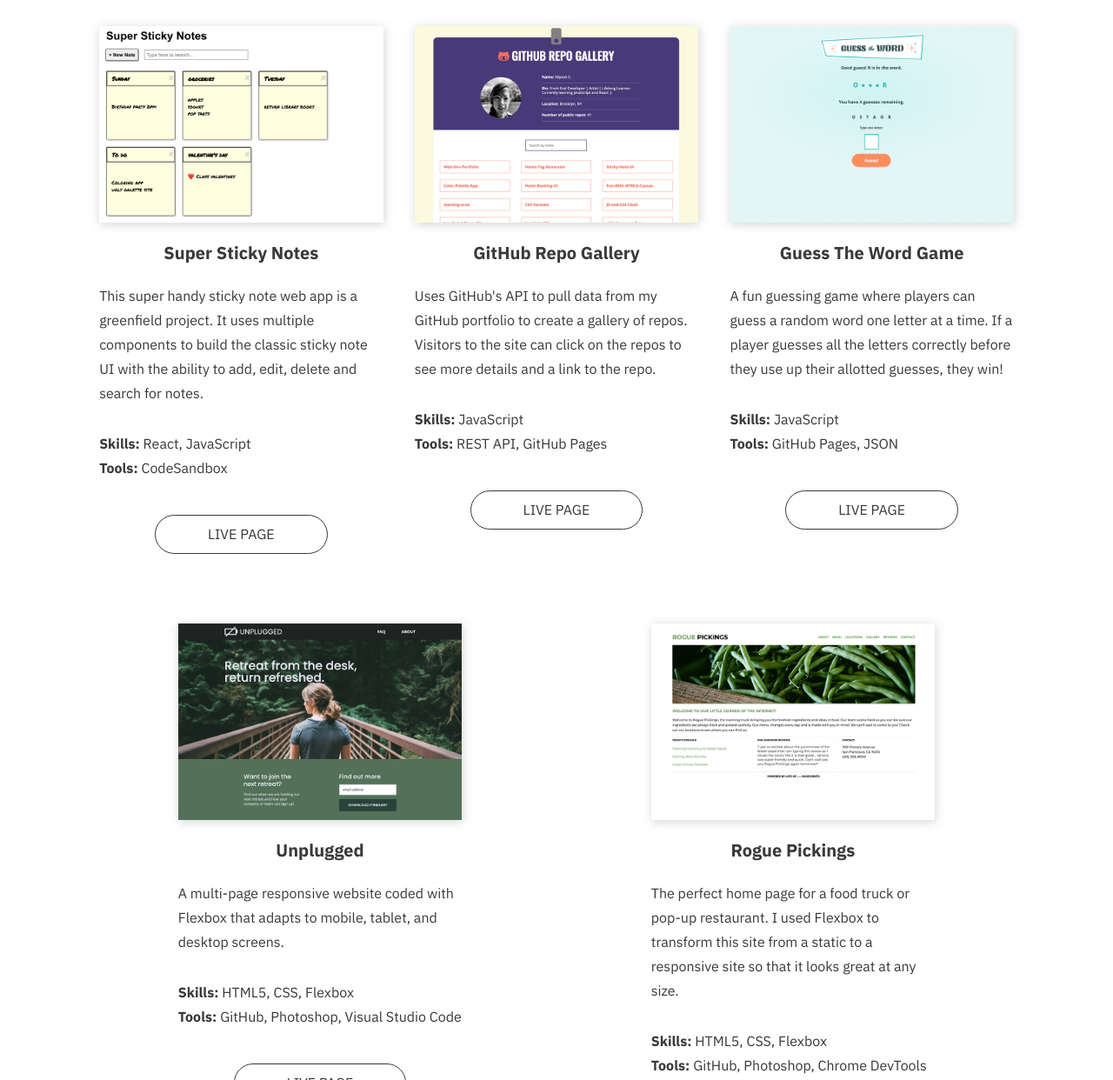
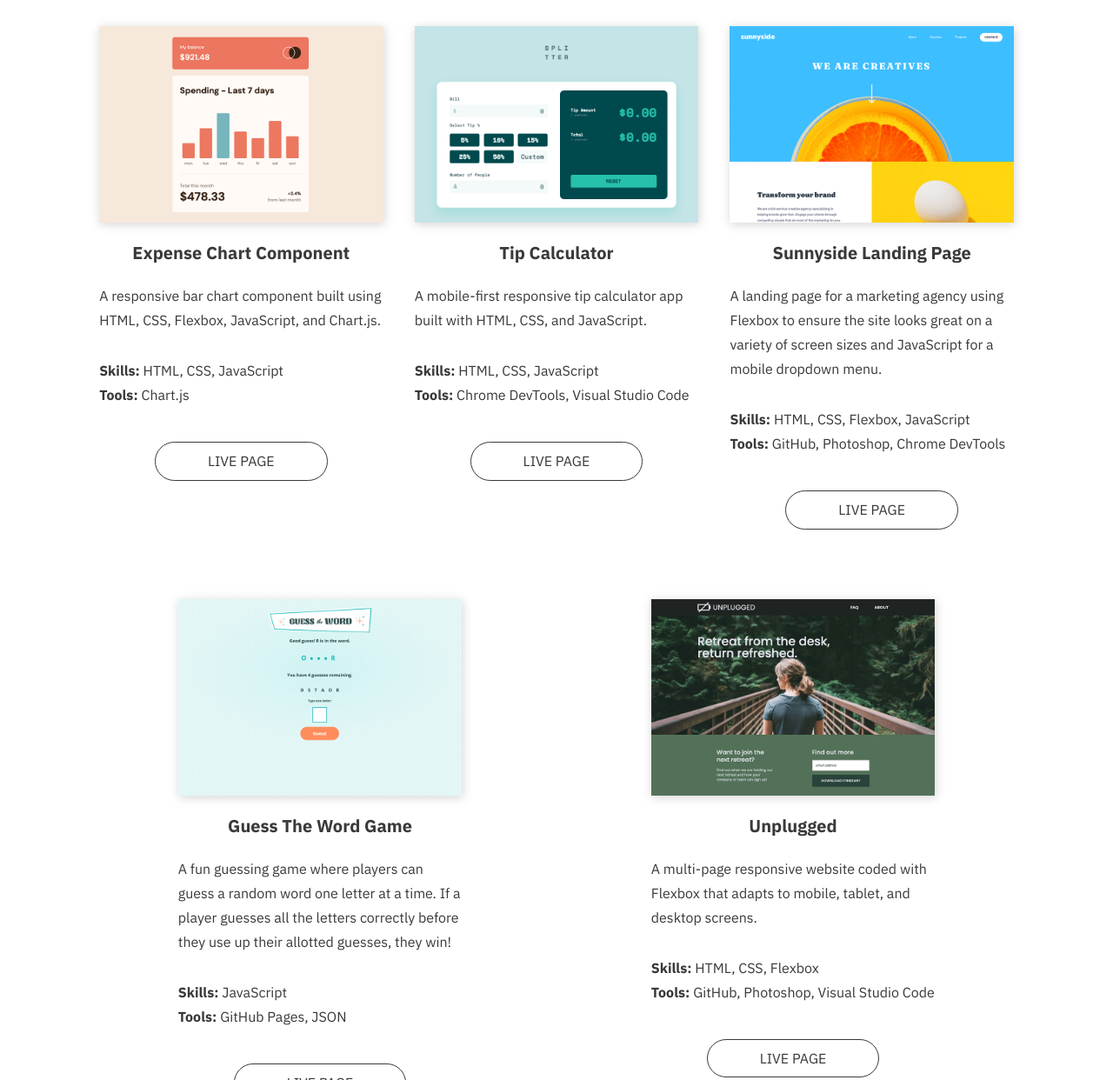
Before and after one commit to allyson-s-code/Web-Dev-Portfolio, a website built with Parcel: page index.html in a window 1280 px wide. Shown: the part 840-2082 px from the top of the page at 87% size. Built offline with nearby package versions, Linux system fonts and the light colour scheme.

Commit message:
Updated projects

```diff
--- a/index.html
+++ b/index.html
@@ -61,21 +61,22 @@
           <div class="portfolio-wrapper">
             <div class="portfolio-item">
               <figure>
-                <a href="https://czl3s.csb.app/" target="_blank"
-                  ><img src="img/sticky-note.png" alt="Sticky Note Project"
+                <a
+                  href="https://allyson-s-code.github.io/expense-chart-component/"
+                  target="_blank"
+                  ><img src="img/expense-chart.png" alt="Expense Chart Project"
                 /></a>
               </figure>
-              <h5>Super Sticky Notes</h5>
+              <h5>Expense Chart Component</h5>
               <p class="project-description">
-                This super handy sticky note web app is a greenfield project. It
-                uses multiple components to build the classic sticky note UI
-                with the ability to add, edit, delete and search for notes.
+                A responsive bar chart component built using HTML, CSS, Flexbox,
+                JavaScript, and Chart.js.
               </p>
-              <p><span>Skills: </span>React, JavaScript</p>
-              <p><span>Tools: </span>CodeSandbox</p>
+              <p><span>Skills: </span>HTML, CSS, JavaScript</p>
+              <p><span>Tools: </span>Chart.js</p>
               <a
                 class="project-link"
-                href="https://czl3s.csb.app/"
+                href="https://allyson-s-code.github.io/expense-chart-component/"
                 target="_blank"
                 >live page</a
               >
@@ -84,24 +85,45 @@
             <div class="portfolio-item">
               <figure>
                 <a
-                  href="https://allyson-s-code.github.io/github-repo-gallery/"
+                  href="https://allyson-s-code.github.io/Tip-Calculator/"
                   target="_blank"
-                  ><img
-                    src="img/github-repo.png"
-                    alt="GitHub Repo Gallery Project"
+                  ><img src="img/calculator.png" alt="Tip Calculator Project"
                 /></a>
               </figure>
-              <h5>GitHub Repo Gallery</h5>
+              <h5>Tip Calculator</h5>
               <p class="project-description">
-                Uses GitHub's API to pull data from my GitHub portfolio to
-                create a gallery of repos. Visitors to the site can click on the
-                repos to see more details and a link to the repo.
+                A mobile-first responsive tip calculator app built with HTML,
+                CSS, and JavaScript.
               </p>
-              <p><span>Skills: </span>JavaScript</p>
-              <p><span>Tools: </span>REST API, GitHub Pages</p>
+              <p><span>Skills: </span>HTML, CSS, JavaScript</p>
+              <p><span>Tools: </span>Chrome DevTools, Visual Studio Code</p>
               <a
                 class="project-link"
-                href="https://allyson-s-code.github.io/github-repo-gallery/"
+                href="https://allyson-s-code.github.io/Tip-Calculator/"
+                target="_blank"
+                >live page</a
+              >
+            </div>
+
+            <div class="portfolio-item">
+              <figure>
+                <a
+                  href="https://allyson-s-code.github.io/Sunnyside-Landing_Page/"
+                  target="_blank"
+                  ><img src="img/sunnyside.png" alt="Sunnyside Landing Page"
+                /></a>
+              </figure>
+              <h5>Sunnyside Landing Page</h5>
+              <p class="project-description">
+                A landing page for a marketing agency using Flexbox to ensure
+                the site looks great on a variety of screen sizes and JavaScript
+                for a mobile dropdown menu.
+              </p>
+              <p><span>Skills: </span>HTML, CSS, Flexbox, JavaScript</p>
+              <p><span>Tools: </span>GitHub, Photoshop, Chrome DevTools</p>
+              <a
+                class="project-link"
+                href="https://allyson-s-code.github.io/Sunnyside-Landing_Page/"
                 target="_blank"
                 >live page</a
               >
@@ -144,37 +166,11 @@
                 A multi-page responsive website coded with Flexbox that adapts
                 to mobile, tablet, and desktop screens.
               </p>
-              <p><span>Skills: </span>HTML5, CSS, Flexbox</p>
+              <p><span>Skills: </span>HTML, CSS, Flexbox</p>
               <p><span>Tools: </span>GitHub, Photoshop, Visual Studio Code</p>
               <a
                 class="project-link"
                 href="https://allyson-s-code.github.io/Unplugged-Responsive/"
-                target="_blank"
-                >live page</a
-              >
-            </div>
-
-            <div class="portfolio-item">
-              <figure>
-                <a
-                  href="https://allyson-s-code.github.io/206-rogue-pickings-responsive/"
-                  target="_blank"
-                  ><img
-                    src="img/rogue-pickings.png"
-                    alt="Rogue Pickings Project"
-                /></a>
-              </figure>
-              <h5>Rogue Pickings</h5>
-              <p class="project-description">
-                The perfect home page for a food truck or pop-up restaurant. I
-                used Flexbox to transform this site from a static to a
-                responsive site so that it looks great at any size.
-              </p>
-              <p><span>Skills: </span>HTML5, CSS, Flexbox</p>
-              <p><span>Tools: </span>GitHub, Photoshop, Chrome DevTools</p>
-              <a
-                class="project-link"
-                href="https://allyson-s-code.github.io/206-rogue-pickings-responsive/"
                 target="_blank"
                 >live page</a
               >
```
Also changed, not shown: img/calculator.png (added), img/expense-chart.png (added), img/sunnyside.png (added).
